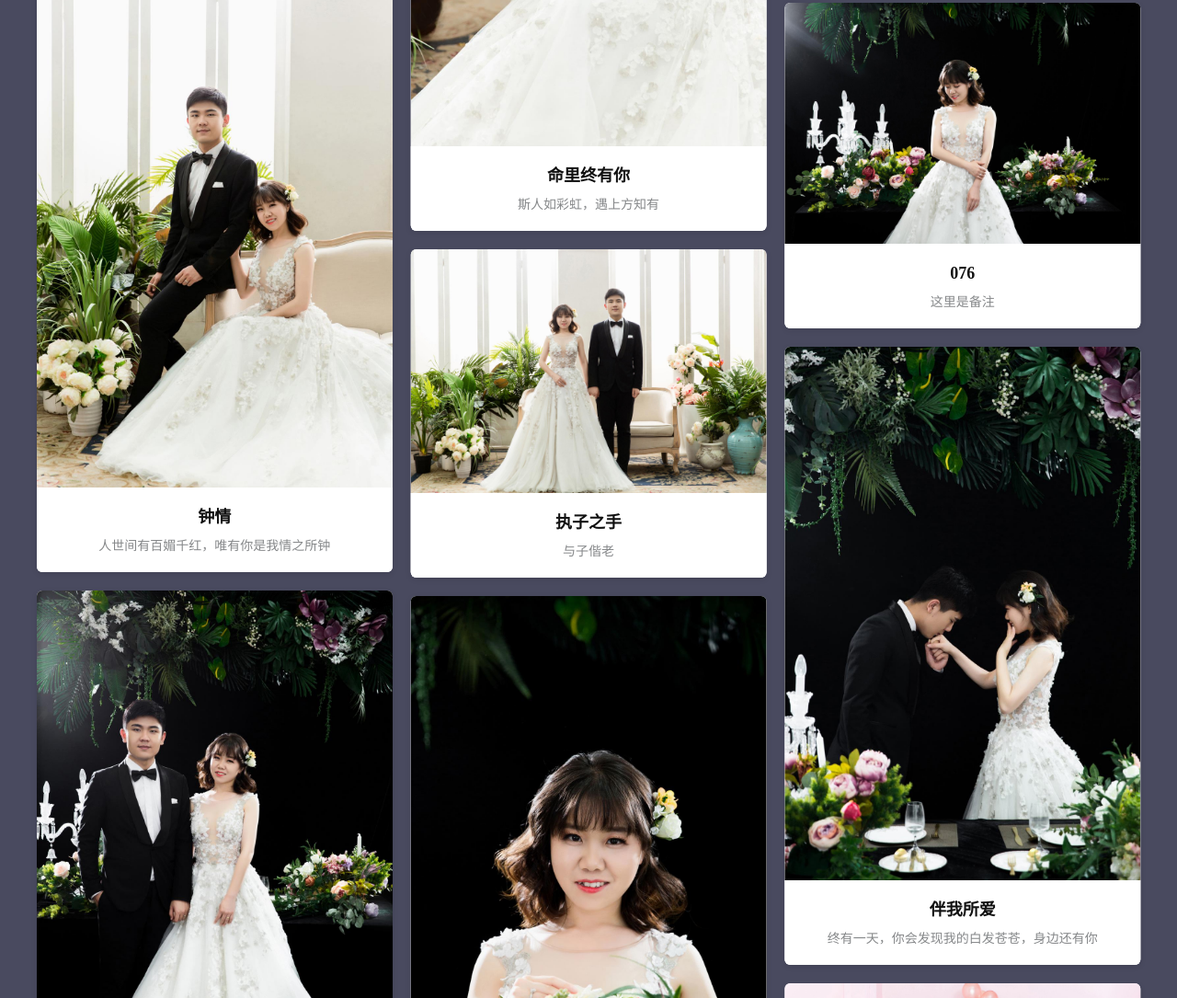
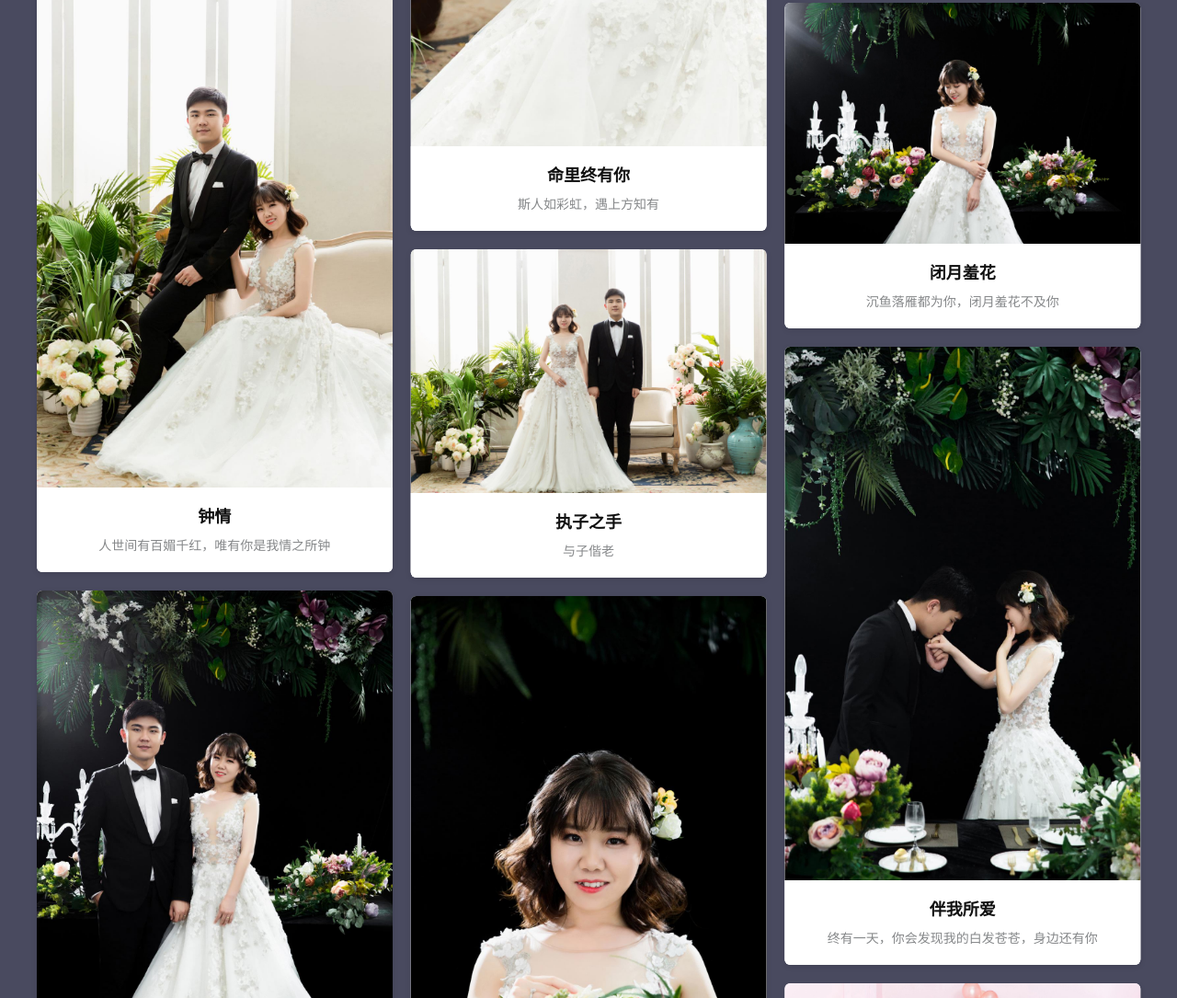
Before and after one commit to itguangzhi/images, a plain HTML site: page index.html in a window 1280 px wide. Shown: the part 6607-7692 px from the top of the page at 92% size. Drawn offline with Linux system fonts and the light colour scheme.

Commit message:
补充说明

```diff
--- a/index.html
+++ b/index.html
@@ -583,9 +583,9 @@
                     <img class="card__picture" src="images/wang/076.jpg">
                   </a>
                   <div class="card-infos">
-                      <h2 class="card__title">076</h2>
+                      <h2 class="card__title">闭月羞花</h2>
                       <p class="card__text">
-                        这里是备注
+                        沉鱼落雁都为你，闭月羞花不及你
                       </p>
                   </div>
               </div>
```
